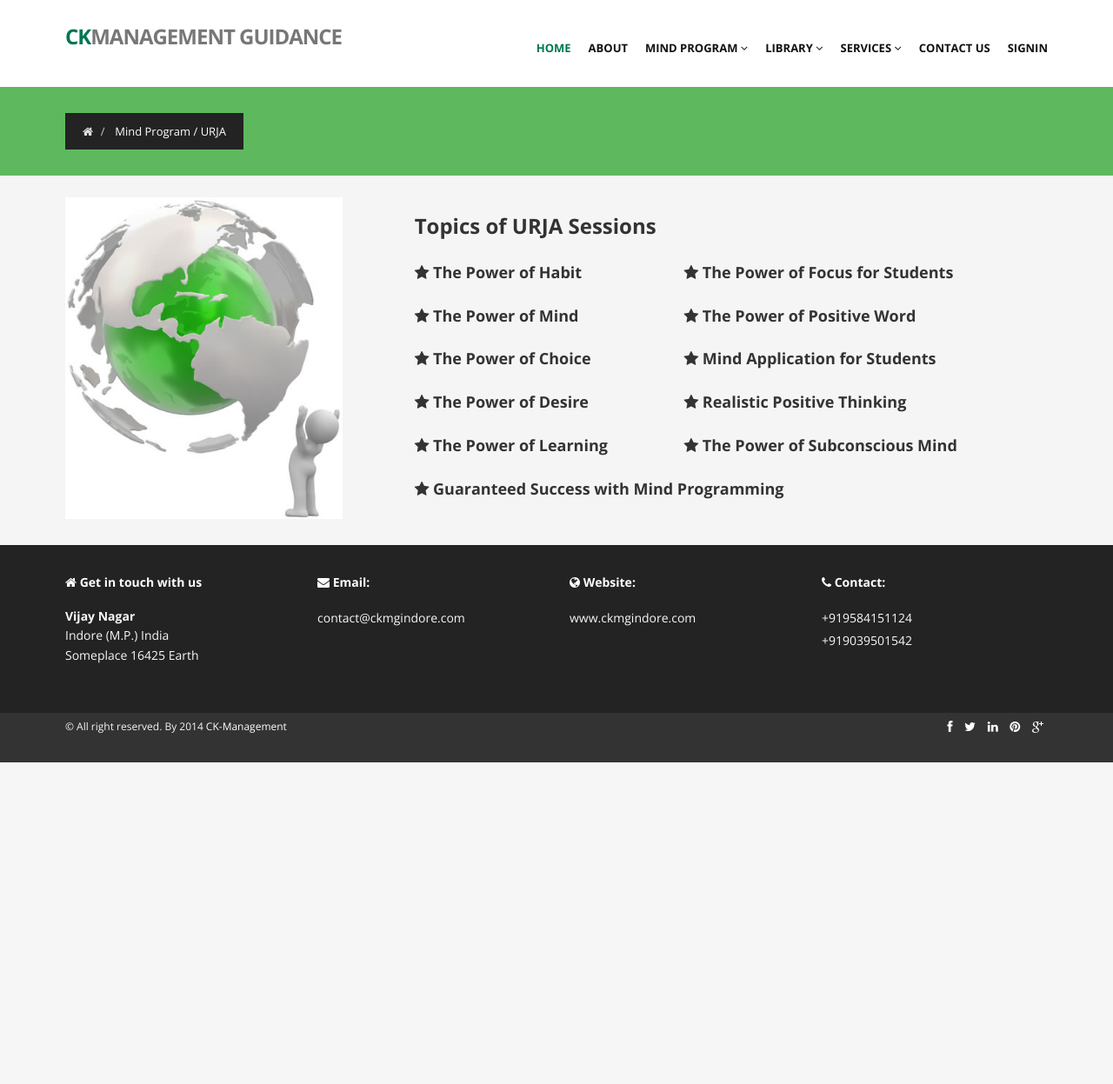
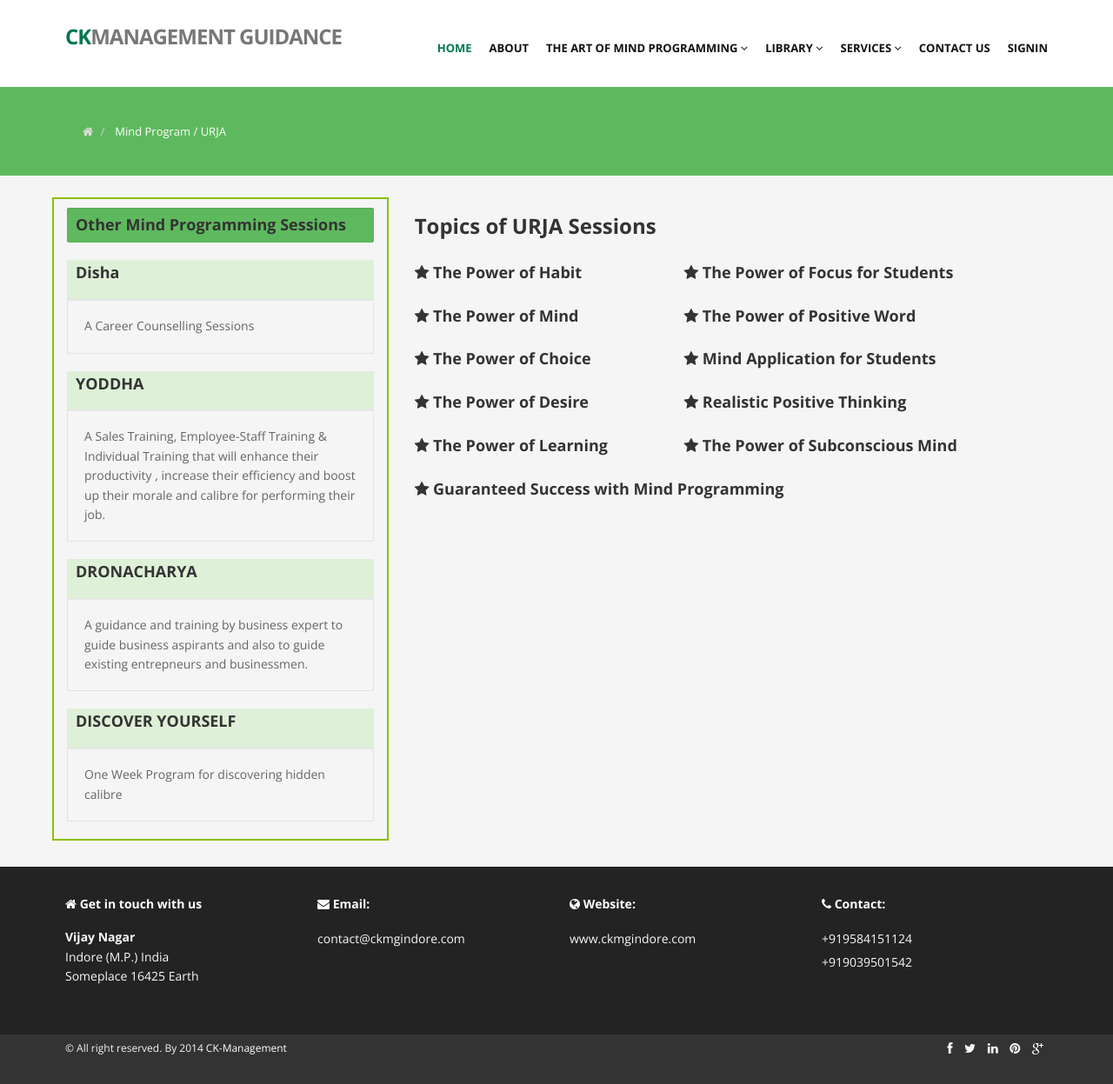
Before and after one commit to Shiv-Dangi/ck_management, a Django app: page /ckmg/urja/ in a window 1280 px wide. Shown: the whole page at 87% size. Before the commit the page ends 877 px from the top, so only its background shows below. Run offline with Django 3.2, Linux system fonts and the light colour scheme; parts of the project's set-up code (start-up, migrations or seed data) failed here and were passed over; some libraries are stand-ins or nearby versions.

Commit message:
Mind Programming pages created

```diff
--- a/ckmg/forms.py
+++ b/ckmg/forms.py
@@ -12,7 +12,7 @@ class MyRegistrationForm(UserCreationForm):
 		model = User
 		fields = ('username', 'email', 'first_name', 'last_name', 'password1', 'password2')
 
-	def save(self, commit='True'):
+	def save(self, commit=True):
 		user = super(UserCreationForm, self).save(commit=False)
 		user.email = self.cleaned_data['email']
 		user.first_name = self.cleaned_data['first_name']
--- a/ckmg/models.py
+++ b/ckmg/models.py
@@ -84,6 +84,7 @@ class alumni(models.Model):
 
 class buisness_plan(models.Model):
 	buisness_title = models.CharField(max_length=100)
+	buisnessplan_desc = models.TextField(max_length=5000, default="Buisness Plan Describtion")
 	pdf_file = models.FileField(upload_to="Docs/buisness_plan/pdf")
 	ppt_file = models.FileField(upload_to="Docs/buisness_plan/ppt")
 	date = models.DateField(auto_now=False, auto_now_add=False)
@@ -93,6 +94,7 @@ class buisness_plan(models.Model):
 
 class project(models.Model):
 	project_title = models.CharField(max_length=100)
+	project_desc = models.TextField(max_length=5000, default="Project Describtion")
 	doc_file = models.FileField(upload_to="Docs/project/docfile")
 	pdf_file = models.FileField(upload_to="Docs/project/pdf")
 	date = models.DateField(auto_now=False, auto_now_add=False)
--- a/ckmg/static/skins/default.css
+++ b/ckmg/static/skins/default.css
@@ -55,7 +55,7 @@ header .nav li.active ul.dropdown-menu li.active a{
 
 
 .breadcrumb {
-  background-color: #232323;
+  background-color: #5EB95E;
 }
 
 /* === border color === */
--- a/ckmg/templates/ckmg/businessplan.html
+++ b/ckmg/templates/ckmg/businessplan.html
@@ -51,7 +51,7 @@
                                     </div>
                                     <div id="{{ q.id }}"   class="panel-collapse collapse">
                                         <div class="panel-body">
-                                           {{ q.businessplan_desc }}
+                                           {{ q.buisnessplan_desc }}
                                            <div class="pull-right">
                                                 <a href="../../../media/{{q.pdf_file}}" target="_blank"><i class="fa fa-download"></i> PDF file </a> &nbsp;
                                                 <a href="../../../media/{{q.ppt_file}}" target="_blank"><i class="fa fa-download"></i> PPT file </a>
--- a/ckmg/templates/ckmg/dmitanalysis.html
+++ b/ckmg/templates/ckmg/dmitanalysis.html
@@ -43,11 +43,11 @@
         <section style="background-color:#F5F5F5;">
         	<div class="container">
         		<div class="row" style="padding-top:25px;">
-        			<div class="col-lg-3">
-    					<img src="{% static 'img/services/globe.jpg' %}" height="420"/>
+        			<div class="col-lg-4">
+    					<img src="{% static 'img/services/globe.jpg' %}" height="370" />
     				</div>
     				<div class="col-lg-1"></div>
-    				<div class="col-lg-8">
+    				<div class="col-lg-7">
 			        	<div>
 						  <!-- Nav tabs -->
 						  <ul class="nav nav-tabs" role="tablist" style="background-color:#DFF0D8;">
--- a/ckmg/templates/ckmg/header.html
+++ b/ckmg/templates/ckmg/header.html
@@ -16,12 +16,11 @@
                     <li class="active"><a href="/">Home</a></li>
                     <li><a href="/ckmg/aboutus/">About</a></li>
                     <li class="dropdown">
-                        <a href="#" class="dropdown-toggle " data-toggle="dropdown" data-hover="dropdown" data-delay="0" data-close-others="false">Mind Program <i class="fa fa-angle-down"></i></a>
+                        <a href="#" class="dropdown-toggle " data-toggle="dropdown" data-hover="dropdown" data-delay="0" data-close-others="false">The Art of Mind Programming <i class="fa fa-angle-down"></i></a>
                         <ul class="dropdown-menu">
                             <li><a href="/ckmg/dmitanalysis/">Dmit Analysis</a></li>
                             <li><a href="/ckmg/urja/">Urja</a></li>
                             <li><a href="/ckmg/success_club/">Success club</a></li>
-                            <li><a href="/ckmg/other_mind_programming/">Other Mind Programming</a></li>
                         </ul>
                     </li>
                     <li class="dropdown">
--- a/ckmg/templates/ckmg/index.html
+++ b/ckmg/templates/ckmg/index.html
@@ -107,7 +107,7 @@
                             <div class="col-lg-12">
                                 <div class="big-cta">
                                     <div class="cta-text">
-                                        <h2><span>Recent</span> News</h2>
+                                        <h2><span>Recent</span> Updates</h2>
                                     </div>
                                 </div>
                             </div>
--- a/ckmg/templates/ckmg/login.html
+++ b/ckmg/templates/ckmg/login.html
@@ -50,7 +50,7 @@
                                     </a>
                                     </div>
                                 </div>
-                            </div>
+                            </d iv>
 
 					 	</form>
 				</div>
--- a/ckmg/templates/ckmg/success_club.html
+++ b/ckmg/templates/ckmg/success_club.html
@@ -85,7 +85,7 @@
 					</div>
 
 				</div><!-- end of row-->
-
+				<!--
 				<div class="row" style="padding-top:25px;">
 					<div class="col-lg-12">
 						<div class="row-fluid">
@@ -135,6 +135,7 @@
 						</div>
 					</div>
 				</div>
+				-->
             </div>
         <!-- end of container -->
         </section>
--- a/ckmg/templates/ckmg/urja.html
+++ b/ckmg/templates/ckmg/urja.html
@@ -38,8 +38,28 @@
         <section style="background-color:#F5F5F5;">
         	<div class="container">
     		   <div class="row" style="padding-top:25px;">
-    				<div class="col-lg-4">
-    					<img src="{% static 'img/services/globe.jpg' %}" height="370"/>
+    				<div class="col-lg-4" style="border: 2px solid #8AC007; padding-top:10px;">
+        				<div class="progress progress-success">
+							<div class="bar" style="width: 100%; text-align:left; padding-left:10px;">
+							   <h4>	Other Mind Programming Sessions </h4>
+							</div>
+						</div>
+						<div class="" style="background-color:#DFF0D8">
+						  <h4 style="padding:5px 0px 0px 10px;">Disha</h4>
+						  <div class="well">A Career Counselling Sessions</div>
+						</div>
+						<div class="" style="background-color:#DFF0D8">
+						  <h4 style="padding:5px 0px 0px 10px;">YODDHA</h4>
+						  <div class="well">A Sales Training, Employee-Staff Training & Individual Training that will enhance their productivity , increase their efficiency and boost up their morale and calibre for performing their job.</div>
+						</div>
+						<div class="" style="background-color:#DFF0D8">
+						  <h4 style="padding:5px 0px 0px 10px;">DRONACHARYA</h4>
+						  <div class="well">A guidance and training by business expert to guide business aspirants and also to guide existing entrepneurs and businessmen.</div>
+						</div>
+						<div class="" style="background-color:#DFF0D8">
+						  <h4 style="padding:5px 0px 0px 10px;">DISCOVER YOURSELF</h4>
+						  <div class="well">One Week Program for discovering hidden calibre</div>
+						</div>
     				</div>
     			    <div class="col-lg-8">
 
--- a/ckmg/urls.py
+++ b/ckmg/urls.py
@@ -12,7 +12,6 @@ urlpatterns = patterns('',
     url(r'^ckmg/dmitanalysis/$', views.dmit_info, name='dmit_info'),
     url(r'^ckmg/urja/$', views.urja_info, name='urja_info'),
     url(r'^ckmg/success_club/$', views.success_club_info, name='success_club_info'),
-    url(r'^ckmg/other_mind_programming/$', views.other_mind_programming_info, name='other_mind_programming_info'),
 
     # Library menu urls
     url(r'^ckmg/theorynotes/$', views.theorynotes_info, name='theorynotes_info'),
--- a/ckmg/views.py
+++ b/ckmg/views.py
@@ -37,8 +37,6 @@ def urja_info(request):
 def success_club_info(request):
 	return render(request, 'ckmg/success_club.html', {'full_name': request.user.username})
 
-def other_mind_programming_info(request):
-	return render(request, 'ckmg/other_mind_programming.html', {'full_name': request.user.username})
 
 #Librery views
 @login_required
@@ -157,7 +155,14 @@ def auth_view(request):
 
 
 def loggedin(request):
-	return render_to_response('ckmg/index.html', {'full_name': request.user.username})
+	slider_img = slider_image.objects.all()
+	mrnews_list = news.objects.all().filter(news_type="MN")
+	hrnews_list = news.objects.all().filter(news_type="HRN")
+	fanews_list = news.objects.all().filter(news_type="FN")
+	conews_list = news.objects.all().filter(news_type="CO")
+	advertisements = advertise.objects.all()
+	context = {'slider_img':slider_img, 'mrnews_list':mrnews_list, 'hrnews_list':hrnews_list, 'fanews_list':fanews_list, 'conews_list':conews_list, 'advertisements':advertisements, 'full_name': request.user.username}
+	return render_to_response('ckmg/index.html', context)
 
 
 def invalid_login(request):
@@ -166,7 +171,14 @@ def invalid_login(request):
 
 def logout(request):
 	auth.logout(request)
-	return render_to_response('ckmg/index.html')
+	slider_img = slider_image.objects.all()
+	mrnews_list = news.objects.all().filter(news_type="MN")
+	hrnews_list = news.objects.all().filter(news_type="HRN")
+	fanews_list = news.objects.all().filter(news_type="FN")
+	conews_list = news.objects.all().filter(news_type="CO")
+	advertisements = advertise.objects.all()
+	context = {'slider_img':slider_img, 'mrnews_list':mrnews_list, 'hrnews_list':hrnews_list, 'fanews_list':fanews_list, 'conews_list':conews_list, 'advertisements':advertisements, 'full_name': request.user.username}
+	return render_to_response('ckmg/index.html', context)
 
 
 def register_user(request):
@@ -182,4 +194,4 @@ def register_user(request):
 
 
 def register_success(request):
-    return render_to_response('ckmg/register_success.html')
+    return render_to_response('ckmg/login.html')
```
Also changed, not shown: ckmg/migrations/0002_auto_20151102_0730.py (added), ckmg/migrations/0003_auto_20151102_0735.py (added).
